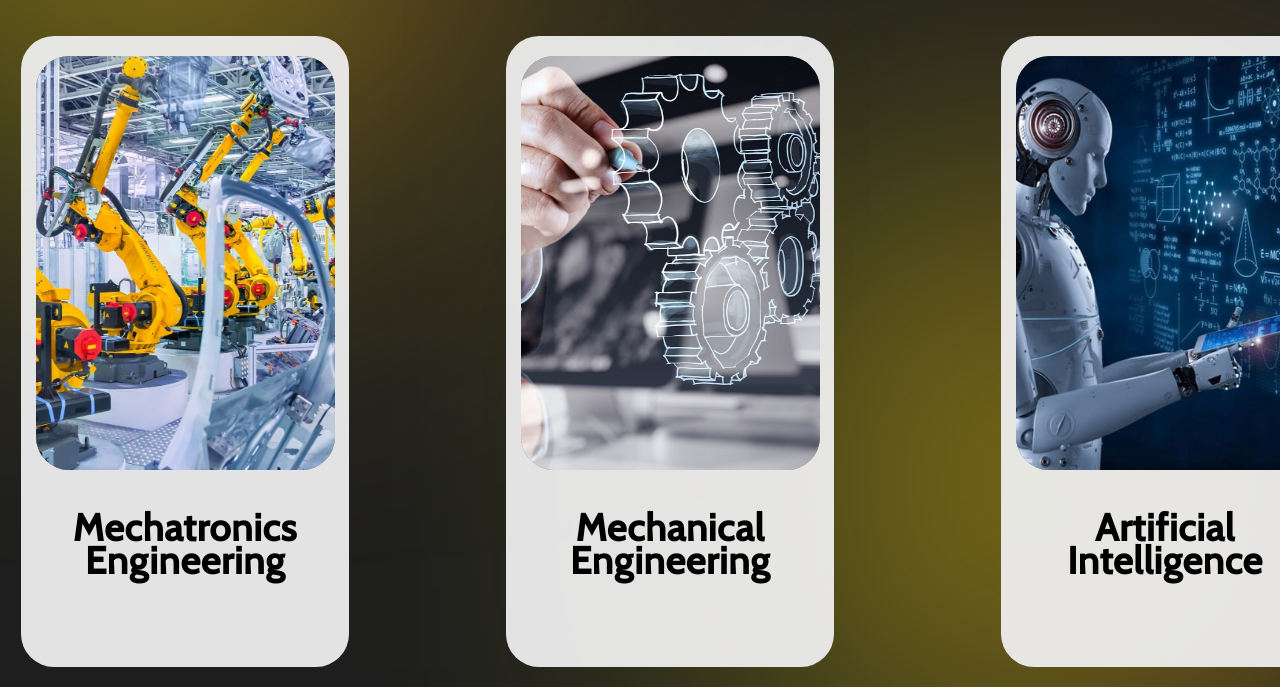
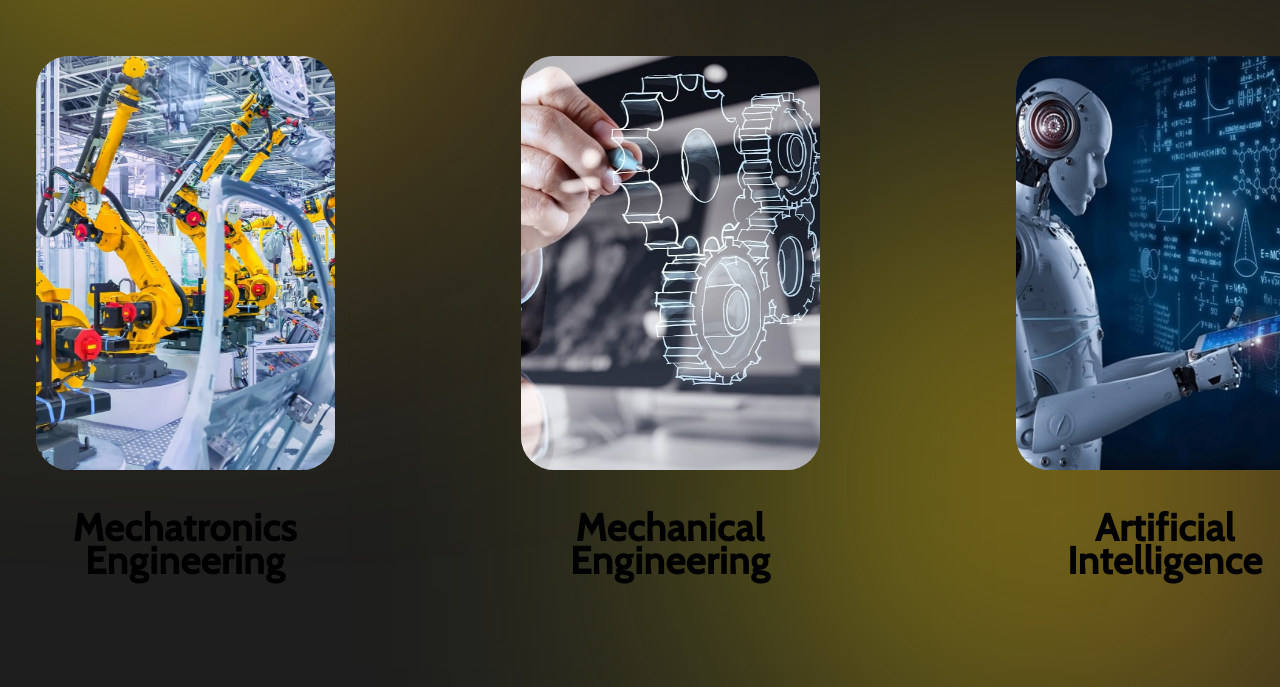
Before and after one commit to isstanchev22/lemon, a plain HTML site: page pages/applications.html in a window 1280 px wide. Shown: the part 224-911 px from the top of the page. Drawn offline with nearby package versions, Linux system fonts and the light colour scheme.

Commit message:
Remove background in applications

```diff
--- a/styles/applications.css
+++ b/styles/applications.css
@@ -90,12 +90,11 @@ a {
 
 .card1 {
     position: absolute;
+    color:#FFFFFF;
     width: 327.99px;
     height: 631.12px;
     left: 50px;
     top: 10px;
-
-    background: rgba(240, 240, 240, 0.941176);
     border-radius: 33px;
 }
 
@@ -127,12 +126,11 @@ a {
 
 .card2 {
     position: absolute;
+    color:#FFFFFF;
     width: 327.99px;
     height: 631.12px;
     left: 535px;
     top: 10px;
-
-    background: rgba(240, 240, 240, 0.941176);
     border-radius: 33px;
 }
 
@@ -164,12 +162,11 @@ a {
 
 .card3 {
     position: absolute;
+    color:#FFFFFF;
     width: 327.99px;
     height: 631.12px;
     left: 1030px;
     top: 10px;
-
-    background: rgba(240, 240, 240, 0.941176);
     border-radius: 33px;
 }
 
```
Also changed, not shown: index.html (+9 -9 lines).
